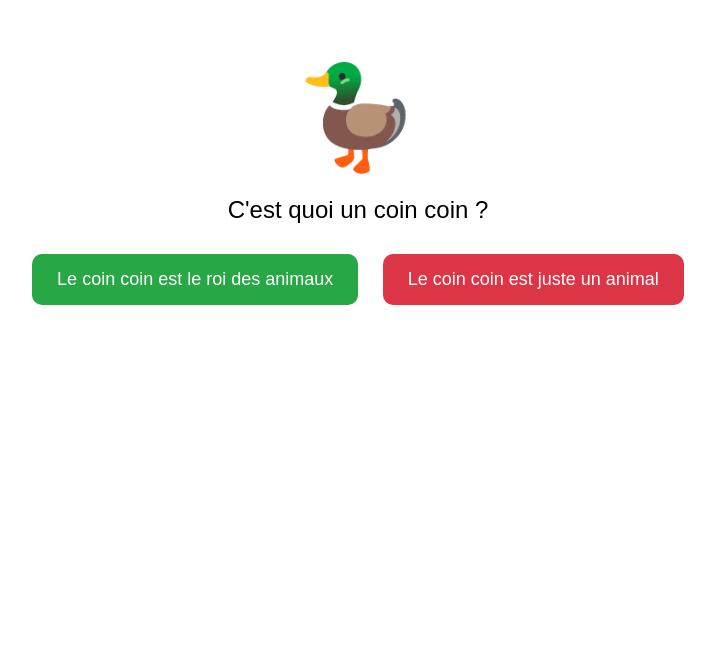
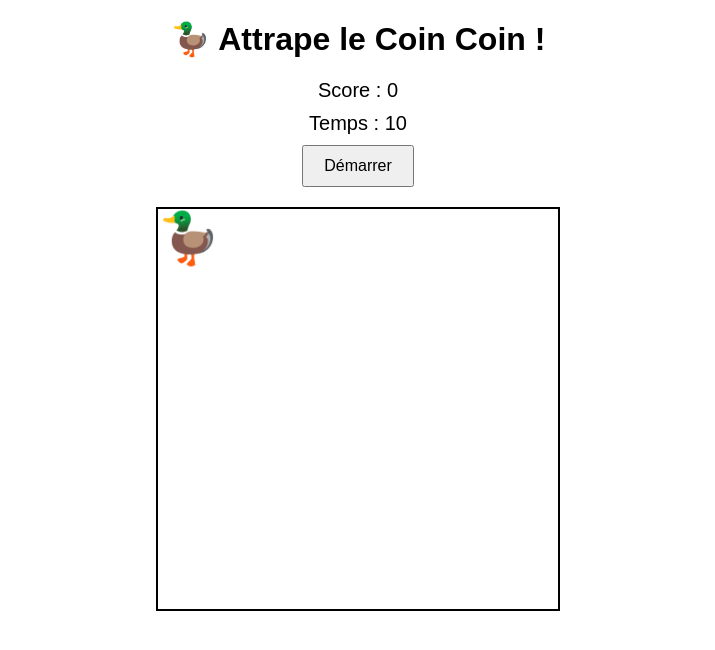
Before and after one commit to Chachaop-uwx/ui, a plain HTML site: page index.html in a window 1280 px wide. Shown: the whole page, without its empty margins (282-997 px from the left). Drawn offline with Linux system fonts and the light colour scheme.

Commit message:
Update game title and improve styling

```diff
--- a/index.html
+++ b/index.html
@@ -2,90 +2,102 @@
 <html lang="fr">
 <head>
 <meta charset="UTF-8">
-<meta name="viewport" content="width=device-width, initial-scale=1.0">
-<title>Coin Coin Quiz</title>
+<title>Attrape le Coin Coin</title>
+
 <style>
   body {
-    background-color: white;
-    font-family: Arial, sans-serif;
     text-align: center;
-    padding-top: 50px;
+    font-family: Arial;
+    background: white;
   }
-  .emoji {
-    font-size: 100px;
-  }
-  .question {
-    font-size: 24px;
-    margin: 20px 0;
-  }
-  .buttons {
-    margin: 20px;
-  }
-  .button {
-    display: inline-block;
-    padding: 15px 25px;
-    font-size: 18px;
-    margin: 10px;
-    cursor: pointer;
-    border: none;
-    color: white;
-    border-radius: 10px;
-    transition: transform 0.1s;
-  }
-  .button:hover {
-    transform: scale(1.05);
-  }
-  .green { background-color: #28a745; }
-  .red { background-color: #dc3545; }
 
-  .result img {
-    max-width: 80%;
-    height: auto;
+  h1 {
     margin-top: 20px;
   }
-  .result-text {
-    font-size: 22px;
-    margin-top: 10px;
+
+  #game {
+    position: relative;
+    width: 400px;
+    height: 400px;
+    margin: 20px auto;
+    border: 2px solid black;
+    overflow: hidden;
+  }
+
+  #duck {
+    position: absolute;
+    font-size: 50px;
+    cursor: pointer;
+  }
+
+  #score, #timer {
+    font-size: 20px;
+    margin: 10px;
+  }
+
+  button {
+    padding: 10px 20px;
+    font-size: 16px;
+    cursor: pointer;
   }
 </style>
 </head>
+
 <body>
 
-<div class="emoji">🦆</div>
-<div class="question" id="question">C'est quoi un coin coin ?</div>
+<h1>🦆 Attrape le Coin Coin !</h1>
 
-<div class="buttons" id="buttons">
-  <button class="button green" onclick="showResult('green')">
-    Le coin coin est le roi des animaux
-  </button>
-  <button class="button red" onclick="showResult('red')">
-    Le coin coin est juste un animal
-  </button>
+<div id="score">Score : 0</div>
+<div id="timer">Temps : 10</div>
+
+<button onclick="startGame()">Démarrer</button>
+
+<div id="game">
+  <div id="duck">🦆</div>
 </div>
 
-<div class="result" id="result"></div>
+<script>
+let score = 0;
+let timeLeft = 10;
+let gameInterval;
+let moveInterval;
 
-<script>
-function showResult(choice) {
-  const resultDiv = document.getElementById('result');
-  const buttonsDiv = document.getElementById('buttons');
-  const questionDiv = document.getElementById('question');
+const duck = document.getElementById("duck");
 
-  // Cache les boutons et la question
-  buttonsDiv.style.display = "none";
-  questionDiv.style.display = "none";
+function moveDuck() {
+  const x = Math.random() * 350;
+  const y = Math.random() * 350;
 
-  if(choice === 'green') {
-    resultDiv.innerHTML = `
-      <img src="https://www.shutterstock.com/shutterstock/videos/3659409581/thumb/1.jpg?ip=x480">
-      <div class="result-text">Bravo tu as le respect du roi coin coin 🦆</div>
-    `;
-  } else {
-    resultDiv.innerHTML = `
-      <img src="https://encrypted-tbn0.gstatic.com/images?q=tbn:ANd9GcQdw8kPVqDXJaosbvj6HiEwJIHuD630EBMBeA&s">
-      <div class="result-text">Ce canard viendra dans ton sommeil 🦆😱</div>
-    `;
-  }
+  duck.style.left = x + "px";
+  duck.style.top = y + "px";
+}
+
+duck.onclick = function() {
+  score++;
+  document.getElementById("score").textContent = "Score : " + score;
+};
+
+function startGame() {
+  score = 0;
+  timeLeft = 10;
+
+  document.getElementById("score").textContent = "Score : 0";
+  document.getElementById("timer").textContent = "Temps : 10";
+
+  moveDuck();
+
+  moveInterval = setInterval(moveDuck, 700);
+
+  gameInterval = setInterval(() => {
+    timeLeft--;
+    document.getElementById("timer").textContent = "Temps : " + timeLeft;
+
+    if(timeLeft <= 0) {
+      clearInterval(gameInterval);
+      clearInterval(moveInterval);
+      alert("Fin du jeu ! Score : " + score);
+    }
+  }, 1000);
 }
 </script>
 
```
